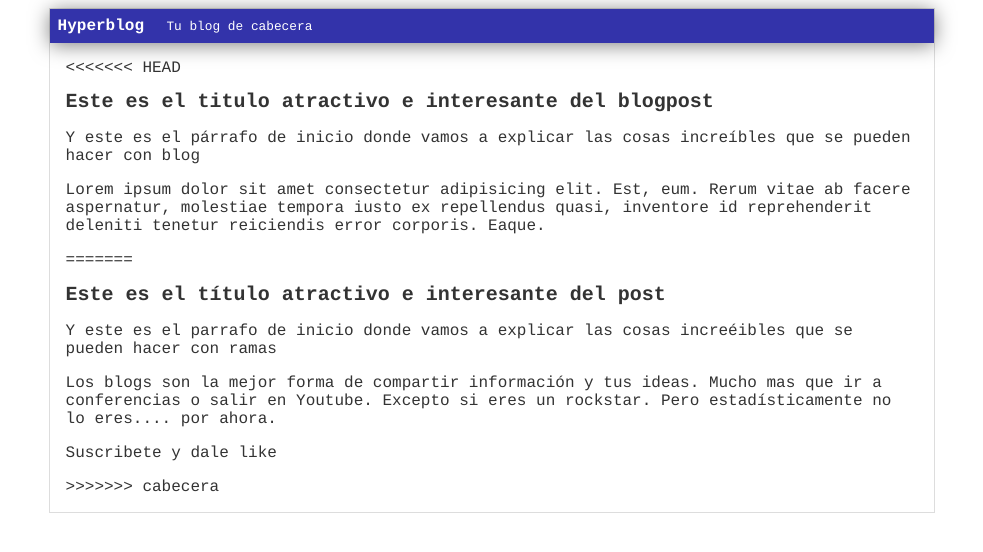
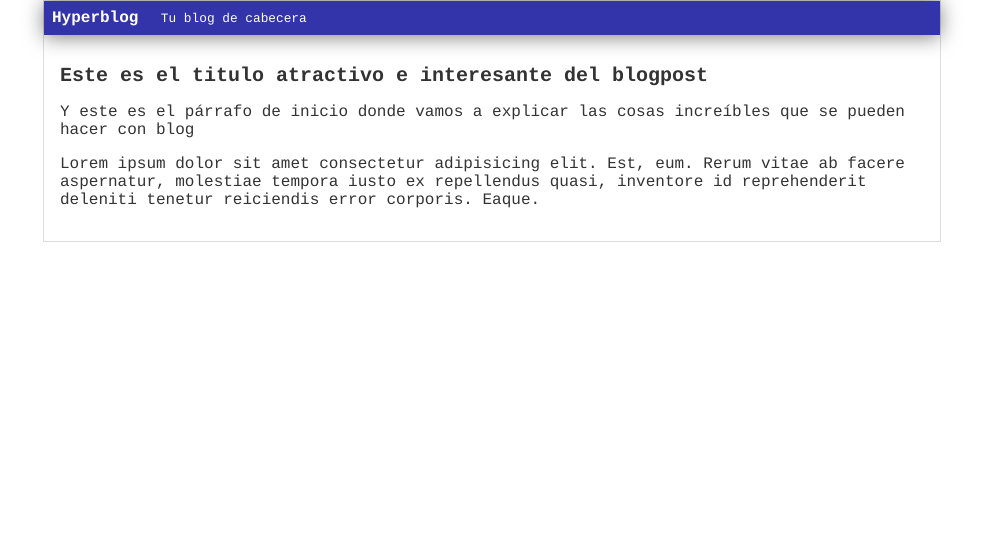
Before and after one commit to diego-aaa-uis/hyperblog, a plain HTML site: page blogpost.html in a window 1280 px wide. Shown: the whole page, without its empty margins (148-1131 px from the left). Drawn offline with Linux system fonts and the light colour scheme.

Commit message:
Nuevos cambios, casi definitivos

```diff
--- a/CSS/estilos.css
+++ b/CSS/estilos.css
@@ -5,8 +5,6 @@ body
     text-align: left;
     font-family: 'Courier';
     font-size: 18 px;
-=======
->>>>>>> cabecera
     margin: 0;
     padding: 0;
 }
--- a/blogpost.html
+++ b/blogpost.html
@@ -12,19 +12,13 @@
                 <span id="tagline">Tu blog de cabecera</span>
             </div>
             <div id="post">
-<<<<<<< HEAD
                 <h1>Este es el titulo atractivo e interesante del blogpost</h1>
                 <p>
                     Y este es el párrafo de inicio donde vamos a explicar las cosas increíbles que
                     se pueden hacer con blog
                 </p>
                 <p>Lorem ipsum dolor sit amet consectetur adipisicing elit. Est, eum. Rerum vitae ab facere aspernatur, molestiae tempora iusto ex repellendus quasi, inventore id reprehenderit deleniti tenetur reiciendis error corporis. Eaque.</p>
-=======
-                <h1>Este es el título atractivo e interesante del post</h1>
-                <p>Y este es el parrafo de inicio donde vamos a explicar las cosas increéibles que se pueden hacer con ramas</p>
-                <p>Los blogs son la mejor forma de compartir información y tus ideas. Mucho mas que ir a conferencias o salir en Youtube. Excepto si eres un rockstar. Pero estadísticamente no lo eres.... por ahora.</p>
-                <p>Suscribete y dale like</p>
->>>>>>> cabecera
+
             </div>
         </div>
     </body>
```
